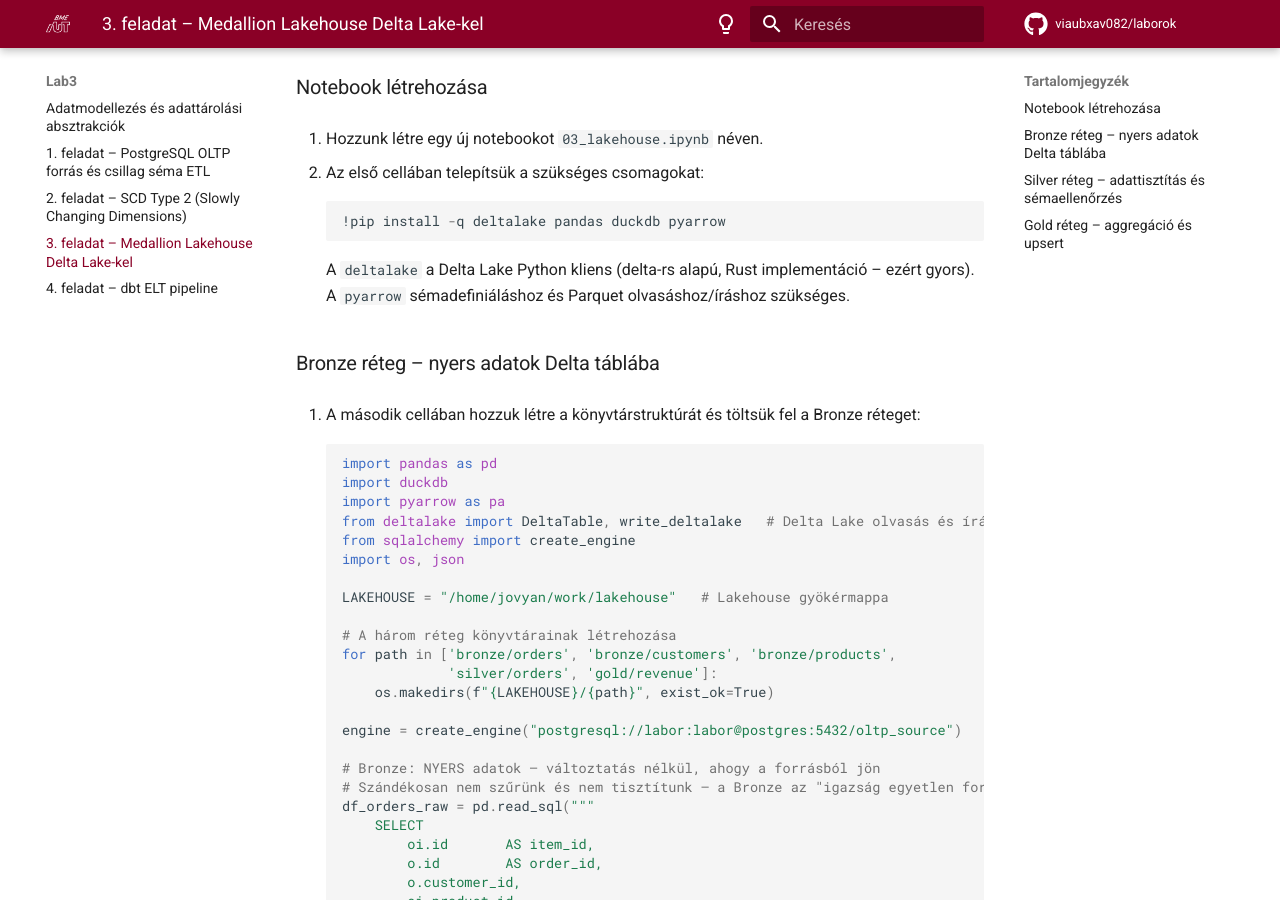
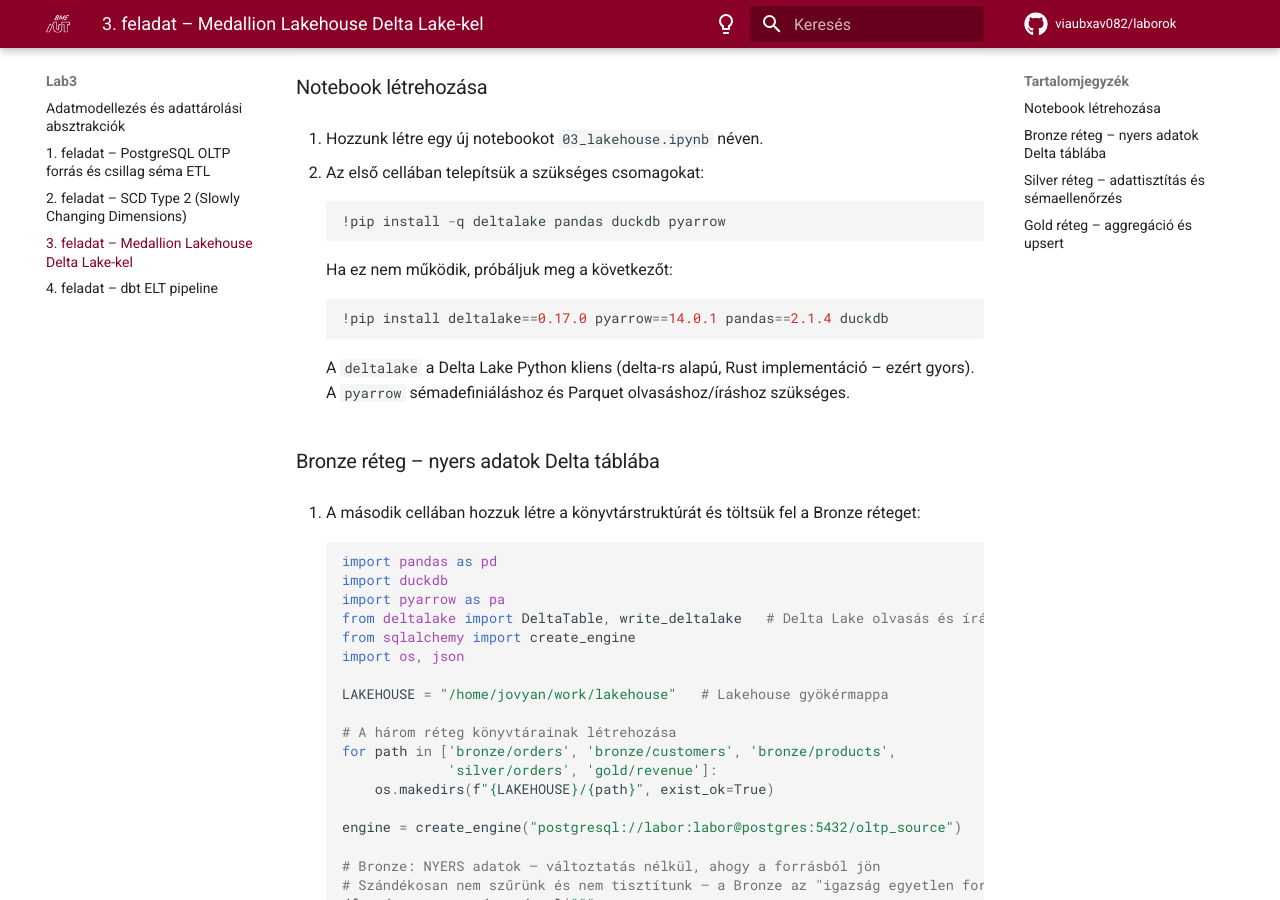
Before and after one commit to BMEVIAUBXAV082/laborok, an MkDocs documentation site: the page built from docs/laborok/3/3.md, in a window 1280 px wide and 900 px high, scrolled down 834 px. Built offline with MkDocs 1.6.1 and Material for MkDocs 9.7.7, drawn with Linux system fonts in a browser that asks for light colours; comment, search, counter and statistics services are not loaded.

Commit message:
Update installation instructions for deltalake
Added alternative installation command for deltalake and dependencies.

````diff
--- a/docs/laborok/3/3.md
+++ b/docs/laborok/3/3.md
@@ -26,6 +26,12 @@ A modern Lakehouse architektúra kombinálja az adattó (Data Lake) rugalmasság
 
     ```python
     !pip install -q deltalake pandas duckdb pyarrow
+    ```
+
+    Ha ez nem működik, próbáljuk meg a következőt:
+
+    ```python
+    !pip install deltalake==0.17.0 pyarrow==14.0.1 pandas==2.1.4 duckdb
     ```
 
     A `deltalake` a Delta Lake Python kliens (delta-rs alapú, Rust implementáció – ezért gyors). A `pyarrow` sémadefiniáláshoz és Parquet olvasáshoz/íráshoz szükséges.
````
